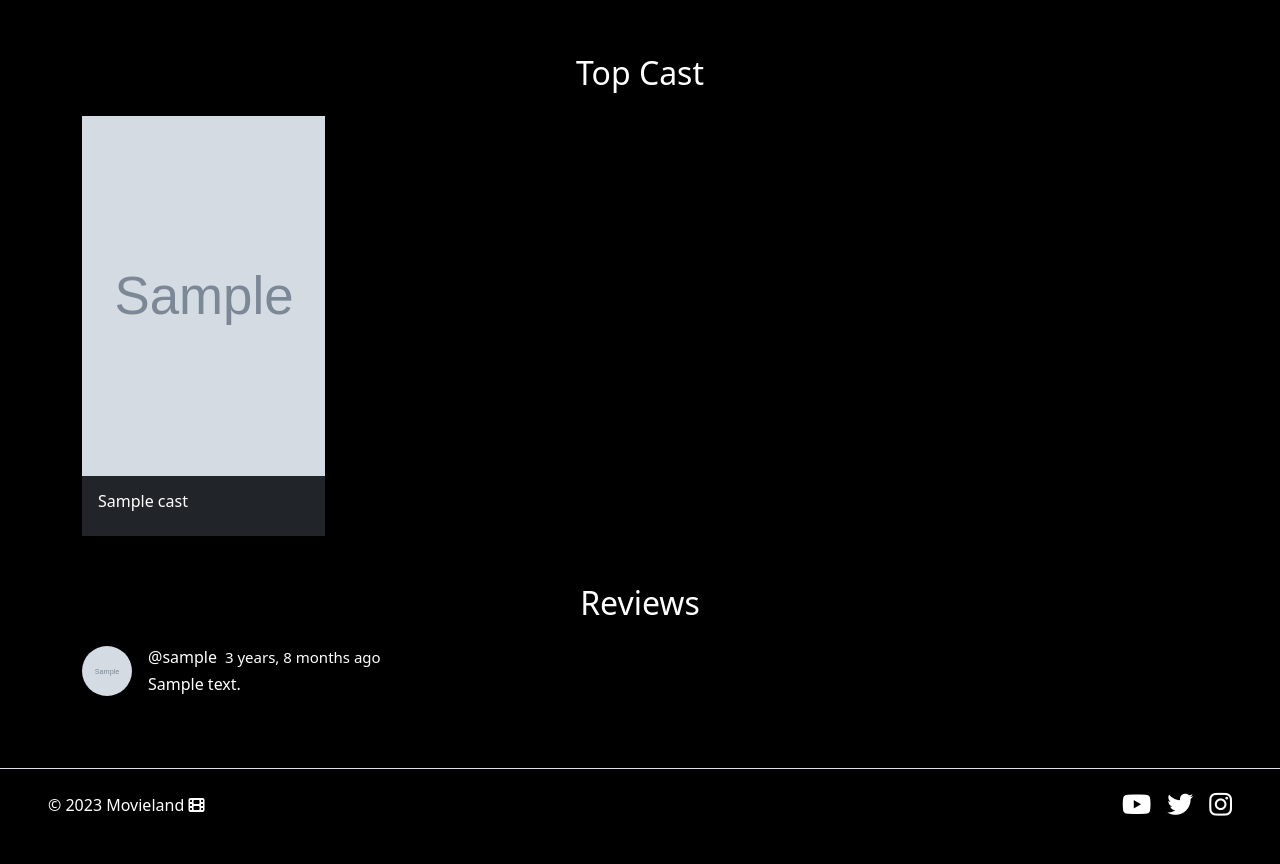
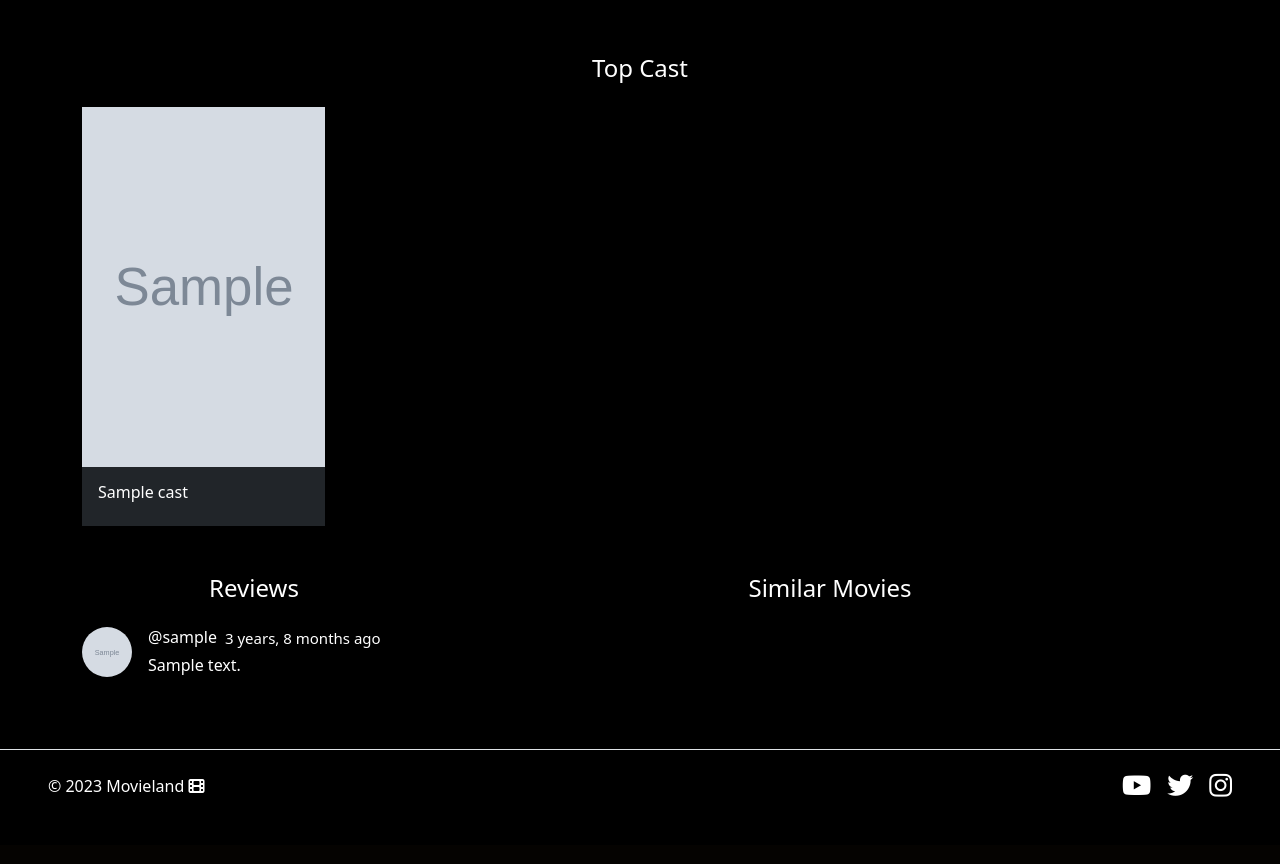
Before and after one commit to Hamayoon-yousafi/movieland, a Django app: page /movies/1/ in a window 1280 px wide. Shown: the part 1570-2434 px from the top of the page. After the commit the page ends 2367 px from the top, so only its background shows below. Run offline with Django 4.2, Linux system fonts and the light colour scheme; tables that the repository leaves empty hold one stand-in row (values such as "Sample post"); grey boxes marked "Sample" are stand-in pictures; some libraries are stand-ins or nearby versions; some web fonts are replaced.

Commit message:
added similar movies

```diff
--- a/movies/templates/movies/movie_detail.html
+++ b/movies/templates/movies/movie_detail.html
@@ -64,7 +64,7 @@
 
         {% if movie.cast_ids %}
             <div class="carousel-area mt-5 mb-5">
-                <h2 class="text-white text-center mb-4">Top Cast</h2>
+                <h4 class="text-white text-center mb-4">Top Cast</h4>
                 <div id="movie-cast">
                     {% for cast in movie.cast_ids.all %}
                         <div class="custom-carousel-item" onclick="">
@@ -85,8 +85,10 @@
             </div>
         {% endif %}
 
-        <div class="mt-5 reviews">
-            <h2 class="text-white text-center mb-4">Reviews</h2>
+        <div class="row mt-5">
+            <div class="col-md-4 pe-4">
+                <div class="reviews">
+                    <h4 class="text-white text-center mb-4">Reviews</h4>
 
                     {% if not request.user.id in reviewers and request.user.is_authenticated %}
                         <div class="write-review mb-5">
@@ -131,4 +133,19 @@
                     </div>
                 </div>
             </div>
+            <div class="col-md-8">
+                <div class="similar-movies-area">
+                    <h4 class="text-white text-center mb-4">Similar Movies</h4>
+                    <div class="similar-movies d-flex similar-movies d-flex justify-content-center flex-wrap">
+                        {% for similar_movie in similar_movies %}
+                            <div class="similar-movie ms-2 mt-2 bg-dark pointer" onclick="openMovie(`{% url 'movie-details' similar_movie.id %}`)">
+                                <img src="{{ similar_movie.poster.url }}" width="200" height="250">
+                                <h6 class="text-white ms-2 mt-2 text-truncate">{{ similar_movie.title }}</h6>
+                            </div>
+                        {% endfor %}
+                    </div>
+                </div>
+            </div>
+        </div>
+    </div>
 {% endblock %}
--- a/movies/views/movie_views.py
+++ b/movies/views/movie_views.py
@@ -76,7 +76,15 @@
     def get_context_data(self, *args, **kwargs):
         context = super().get_context_data(*args, **kwargs)
         reviews = self.object.review_set.all()
-        context.update({'review_form': ReviewForm(), 'reviews': reviews, 'reviewers': reviews.values_list('user_id', flat=True)})
+        context.update({
+            'review_form': ReviewForm(),
+            'reviews': reviews,
+            'reviewers': reviews.values_list('user_id', flat=True),
+            'similar_movies': self.model.objects.all().filter(
+                tag_ids__in=self.get_object().tag_ids.all(),
+                genre_ids__in=self.get_object().genre_ids.all()
+            ).exclude(id=self.get_object().id).distinct().order_by('release_date')[:4],
+        })
         return context
 
 class MovieCreate(LoginRequiredMixin, PermissionRequiredMixin, CreateView):
```
Lines whose indentation alone changed are shown as unchanged.
